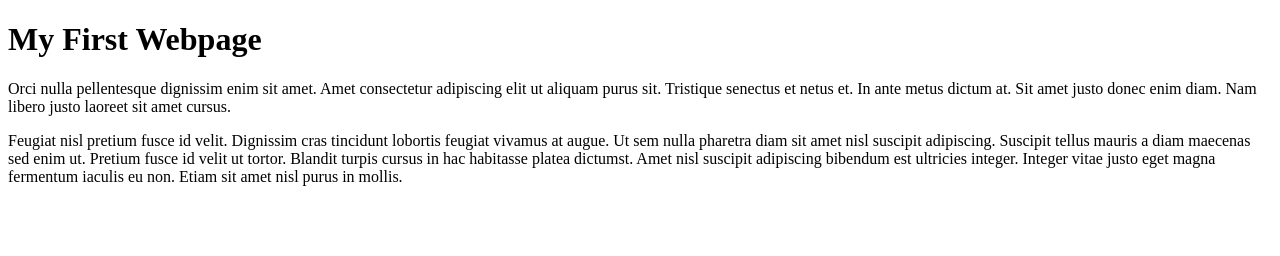
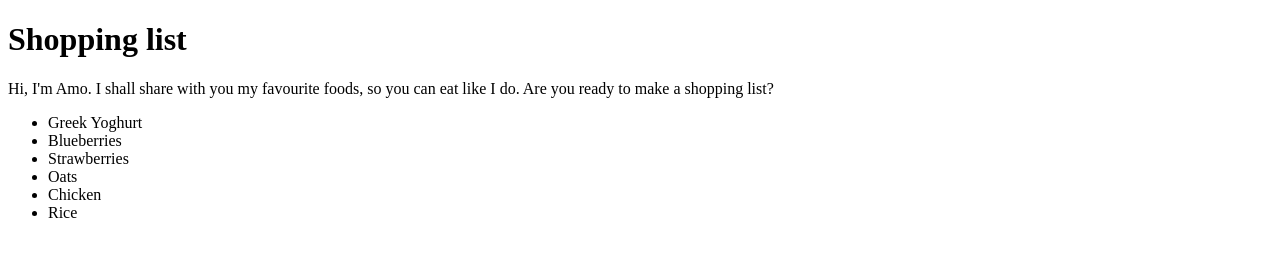
Before and after one commit to Amorfide/html_odin, a plain HTML site: page index.html in a window 1280 px wide. Drawn offline with Linux system fonts and the light colour scheme.

Commit message:
created a shopping list

```diff
--- a/index.html
+++ b/index.html
@@ -6,13 +6,18 @@
     </head>
 
     <body>
-        <h1>My First Webpage</h1>
+        <h1>Shopping list</h1>
         <p>
-            Orci nulla pellentesque dignissim enim sit amet. Amet consectetur adipiscing elit ut aliquam purus sit. Tristique senectus et netus et. In ante metus dictum at. Sit amet justo donec enim diam. Nam libero justo laoreet sit amet cursus.
+        Hi, I'm Amo. I shall share with you my favourite foods, so you can eat like I do. Are you ready to make a shopping list?
         </p>
 
-        <p>
-            Feugiat nisl pretium fusce id velit. Dignissim cras tincidunt lobortis feugiat vivamus at augue. Ut sem nulla pharetra diam sit amet nisl suscipit adipiscing. Suscipit tellus mauris a diam maecenas sed enim ut. Pretium fusce id velit ut tortor. Blandit turpis cursus in hac habitasse platea dictumst. Amet nisl suscipit adipiscing bibendum est ultricies integer. Integer vitae justo eget magna fermentum iaculis eu non. Etiam sit amet nisl purus in mollis.
-        </p>
+        <ul>
+            <li>Greek Yoghurt</li>
+            <li>Blueberries</li>
+            <li>Strawberries</li>
+            <li>Oats</li>
+            <li>Chicken</li>
+            <li>Rice</li>
+        </ul>
     </body>
 </html>
```
